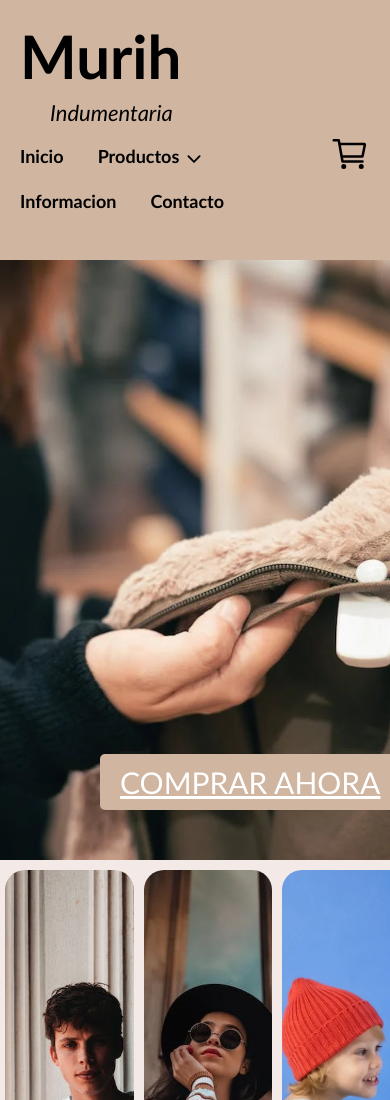
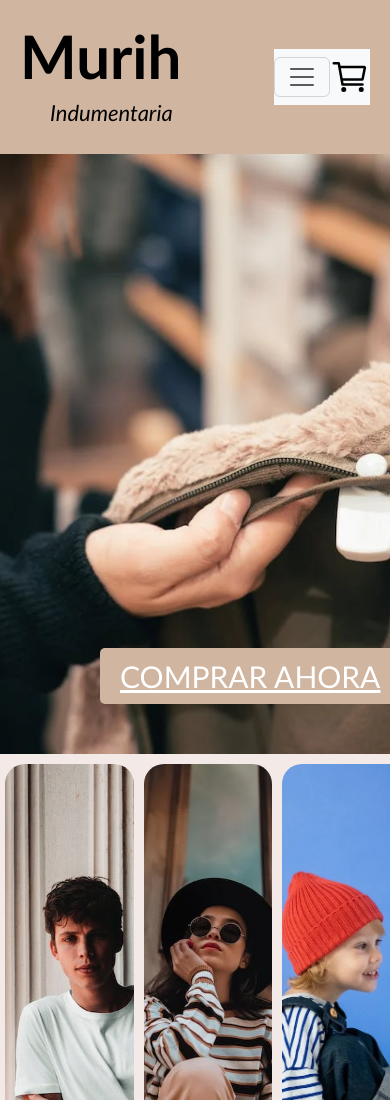
Before and after one commit to lgiovannini/3eraPreEntregaGiovannini, a plain HTML site: page index.html in a window 390 px wide. Shown: the top 1100 px of the page. Drawn offline with nearby package versions, Linux system fonts and the light colour scheme; a small style sheet from the web is missing.

Commit message:
Menu hamburguesa

```diff
--- a/index.html
+++ b/index.html
@@ -16,7 +16,11 @@
             <h1>Murih</h1>
             <h2>Indumentaria</h2>
         </div>
-        <nav>
+        <nav class="navbar navbar-expand-lg navbar-light bg-light">
+            <button class="navbar-toggler" type="button" data-toggle="collapse" data-target="#navbarNav" aria-controls="navbarNav" aria-expanded="false" aria-label="Toggle navigation">
+                <span class="navbar-toggler-icon"></span>
+            </button>
+            <div class="collapse navbar-collapse" id="navbarNav">
                 <ul>
                     <li><a href="#">Inicio</a></li>
                     <li class="dropdown">
@@ -44,6 +48,7 @@
                     <li><a href="./pages/informacion.html">Informacion</a></li>
                     <li><a href="./pages/contacto.html">Contacto</a></li>
                 </ul>
+            </div>
             <div>
                 <a href="./pages/carrito.html" >
                     <img src="./images/cart-outline.svg" alt="Acceso a Carrito de Compras" class="header__carrito">
```
Lines whose indentation alone changed are shown as unchanged.
